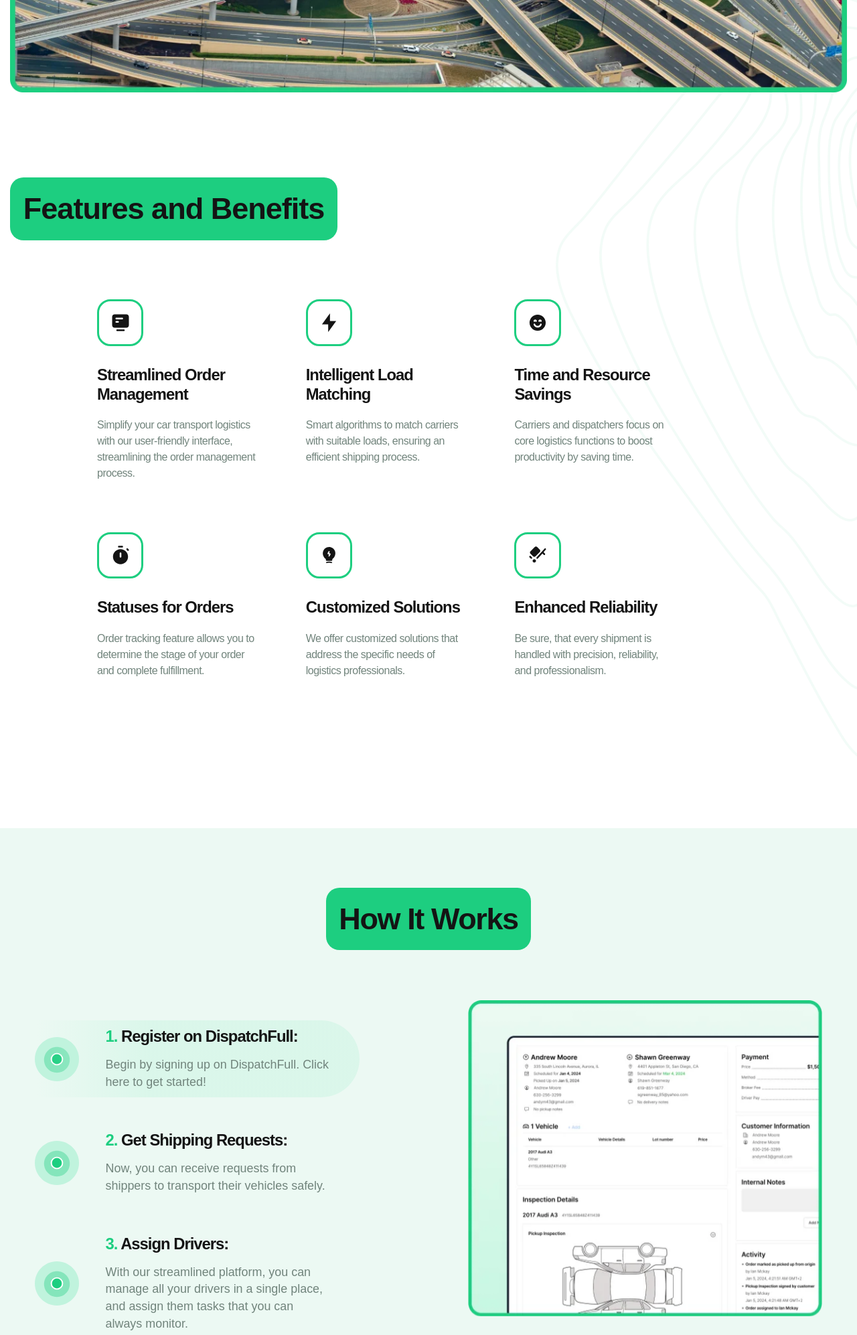
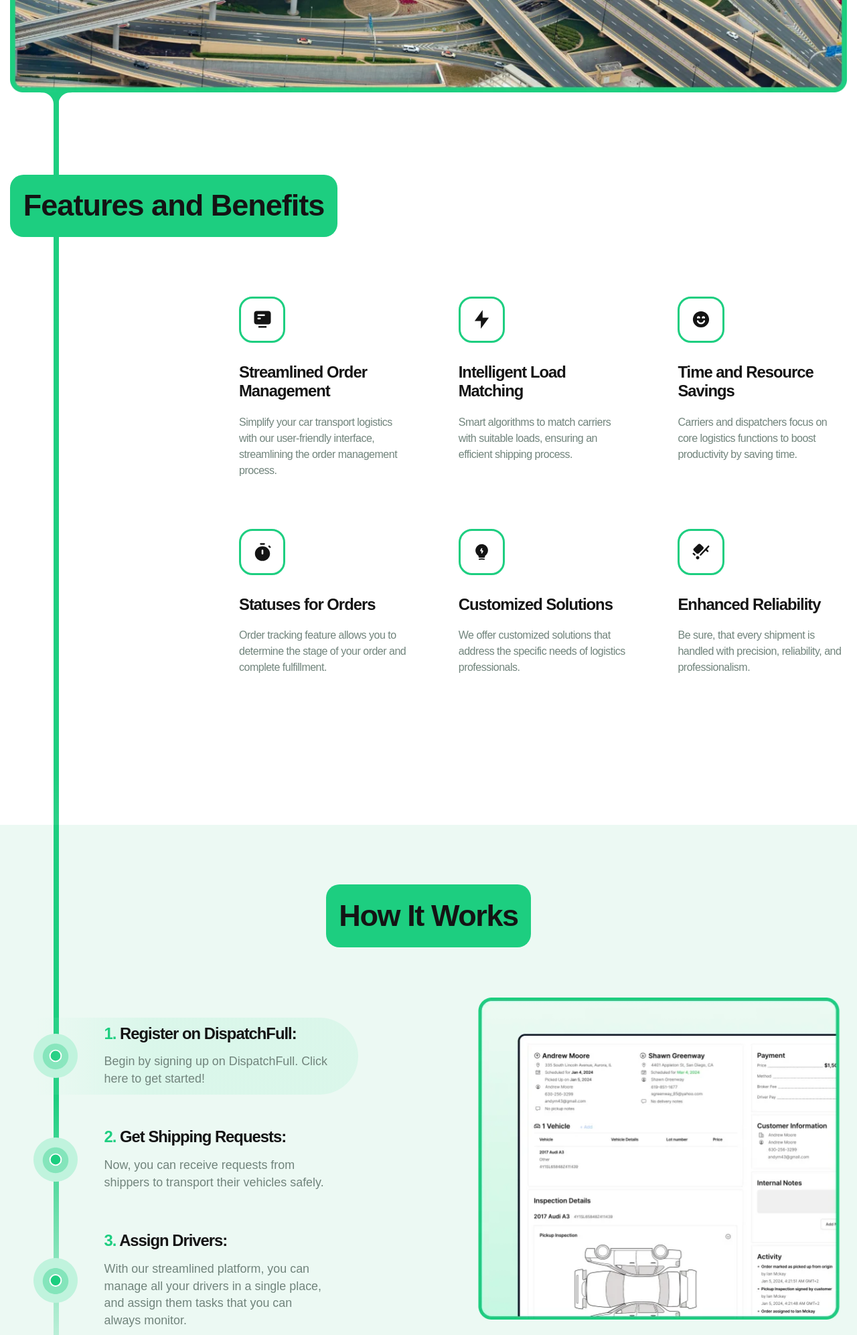
Before and after one commit to Boskolife/DispatchFull, a website built with Vite: page src/index.html in a window 1280 px wide. Shown: the part 780-2774 px from the top of the page at 67% size. Built offline with nearby package versions, Linux system fonts and the light colour scheme.

Commit message:
add lines

```diff
--- a/src/index.html
+++ b/src/index.html
@@ -17,11 +17,13 @@
           <div class="content">
             <div class="main_header">
               <h1 class="main_title">
-                <span class="green_text">Elevate Your Experience</span> with DispatchFull
+                <span class="green_text">Elevate Your Experience</span> with
+                DispatchFull
               </h1>
               <div class="descripotion">
                 <p class="text">
-                  Step into the future of logistics with DispatchFull, a dedicated platform for carriers and dispatchers.
+                  Step into the future of logistics with DispatchFull, a
+                  dedicated platform for carriers and dispatchers.
                 </p>
                 <div class="btn_wrap">
                   <a href="features.html" class="main_btn green_btn"
@@ -48,12 +50,13 @@
         </div>
       </section>
       <section class="benefits">
-        <img
-          class="lines_partners"
-          src="./image/site_elem_2.webp"
-          alt="lines"
-        />
         <div class="container">
+          <img class="line" src="./image/line.png" alt="line" />
+          <img
+            class="transition"
+            src="./image/transition.svg"
+            alt="transition"
+          />
           <div class="content">
             <div class="title_wrap">
               <h2 class="benefits_title">Features and Benefits</h2>
@@ -65,7 +68,8 @@
                 </div>
                 <h3 class="item_title">Streamlined Order Management</h3>
                 <p class="item_text">
-                  Simplify your car transport logistics with our user-friendly interface, streamlining the order management process.
+                  Simplify your car transport logistics with our user-friendly
+                  interface, streamlining the order management process.
                 </p>
               </div>
               <div class="item">
@@ -74,7 +78,8 @@
                 </div>
                 <h3 class="item_title">Intelligent Load Matching</h3>
                 <p class="item_text">
-                  Smart algorithms to match carriers with suitable loads, ensuring an efficient shipping process.
+                  Smart algorithms to match carriers with suitable loads,
+                  ensuring an efficient shipping process.
                 </p>
               </div>
               <div class="item">
@@ -83,7 +88,8 @@
                 </div>
                 <h3 class="item_title">Time and Resource Savings</h3>
                 <p class="item_text">
-                  Carriers and dispatchers focus on core logistics functions to boost productivity by saving time.
+                  Carriers and dispatchers focus on core logistics functions to
+                  boost productivity by saving time.
                 </p>
               </div>
               <div class="item">
@@ -92,7 +98,8 @@
                 </div>
                 <h3 class="item_title">Statuses for Orders</h3>
                 <p class="item_text">
-                  Order tracking feature allows you to determine the stage of your order and complete fulfillment.
+                  Order tracking feature allows you to determine the stage of
+                  your order and complete fulfillment.
                 </p>
               </div>
               <div class="item">
@@ -101,7 +108,8 @@
                 </div>
                 <h3 class="item_title">Customized Solutions</h3>
                 <p class="item_text">
-                  We offer customized solutions that address the specific needs of logistics professionals.
+                  We offer customized solutions that address the specific needs
+                  of logistics professionals.
                 </p>
               </div>
               <div class="item">
@@ -110,7 +118,8 @@
                 </div>
                 <h3 class="item_title">Enhanced Reliability</h3>
                 <p class="item_text">
-                  Be sure, that every shipment is handled with precision, reliability, and professionalism.
+                  Be sure, that every shipment is handled with precision,
+                  reliability, and professionalism.
                 </p>
               </div>
             </div>
@@ -119,6 +128,7 @@
       </section>
       <section class="how_works" id="how__it_works">
         <div class="container">
+          <img class="line" src="./image/line.png" alt="line" />
           <div class="title_wrap">
             <h2 class="works_title">How It Works</h2>
           </div>
@@ -131,7 +141,8 @@
                     <span class="green_text">1.</span> Register on DispatchFull:
                   </h3>
                   <p class="step_description">
-                    Begin by signing up on DispatchFull. Click here to get started!
+                    Begin by signing up on DispatchFull. Click here to get
+                    started!
                   </p>
                 </div>
               </div>
@@ -142,7 +153,8 @@
                     <span class="green_text">2.</span> Get Shipping Requests:
                   </h3>
                   <p class="step_description">
-                    Now, you can receive requests from shippers to transport their vehicles safely.
+                    Now, you can receive requests from shippers to transport
+                    their vehicles safely.
                   </p>
                 </div>
               </div>
@@ -153,7 +165,9 @@
                     <span class="green_text">3.</span> Assign Drivers:
                   </h3>
                   <p class="step_description">
-                    With our streamlined platform, you can manage all your drivers in a single place, and assign them tasks that you can always monitor.
+                    With our streamlined platform, you can manage all your
+                    drivers in a single place, and assign them tasks that you
+                    can always monitor.
                   </p>
                 </div>
               </div>
@@ -386,41 +400,52 @@
 
           <div class="content">
             <h2 class="join_title">
-              Ready to <span class="green_text">Supercharge</span> Your Dispatching? Join DispatchFull Today!
+              Ready to <span class="green_text">Supercharge</span> Your
+              Dispatching? Join DispatchFull Today!
             </h2>
             <p class="join_text">
-              Are you prepared to revolutionize your car dispatching experience? Sign up now and immerse yourself in the unparalleled DispatchFull journey. Join a community that prioritizes your efficiency, reliability, and satisfaction. Take the first step towards streamlining your dispatching process.
+              Are you prepared to revolutionize your car dispatching experience?
+              Sign up now and immerse yourself in the unparalleled DispatchFull
+              journey. Join a community that prioritizes your efficiency,
+              reliability, and satisfaction. Take the first step towards
+              streamlining your dispatching process.
             </p>
             <a href="#" class="green_btn">Sign Up Now</a>
           </div>
         </div>
       </section>
       <section class="partners">
-        <img
-          class="lines_partners"
-          src="./image/site_elem_2.webp"
-          alt="lines"
-        />
         <div class="container">
+          <img class="line" src="./image/line.png" alt="line" />
+          <img
+            class="transition"
+            src="./image/transition.svg"
+            alt="transition"
+          />
           <h2 class="partners_title">
             DispatchFull: Your Trusted Partner in Dispatching
           </h2>
           <div class="content">
             <p class="partners_text">
-              At DispatchFull, we prioritize your trust and security. Our commitment to safeguarding your information and ensuring secure transactions is reflected in every aspect of our platform.
+              At DispatchFull, we prioritize your trust and security. Our
+              commitment to safeguarding your information and ensuring secure
+              transactions is reflected in every aspect of our platform.
             </p>
             <div class="partners_column_wrap">
               <div class="column_left">
                 <div class="column_item">
                   <h3 class="column_title">Trust Badges</h3>
                   <p class="column_text">
-                    Explore DispatchFull adorned with industry-standard trust badges – SSL certificates, secure payment icons, and esteemed affiliations.
+                    Explore DispatchFull adorned with industry-standard trust
+                    badges – SSL certificates, secure payment icons, and
+                    esteemed affiliations.
                   </p>
                 </div>
                 <div class="column_item">
                   <h3 class="column_title">Secure Transactions</h3>
                   <p class="column_text">
-                    Experience confidence with DispatchFull’s state-of-the-art encryption, protecting every interaction on our platform.
+                    Experience confidence with DispatchFull’s state-of-the-art
+                    encryption, protecting every interaction on our platform.
                   </p>
                 </div>
               </div>
@@ -429,7 +454,9 @@
                   <h3 class="column_title">Privacy Commitment</h3>
                   <div class="column_text_wrap">
                     <p class="column_text">
-                      DispatchFull prioritizes data privacy, going beyond compliance to ensure your information is treated with utmost confidentiality.
+                      DispatchFull prioritizes data privacy, going beyond
+                      compliance to ensure your information is treated with
+                      utmost confidentiality.
                     </p>
                     <p class="column_text light">
                       Choose DispatchFull for a dispatching experience where
@@ -473,13 +500,20 @@
             />
             <div class="revolution_text">
               <h2 class="revolution_title">
-                <span class="green_text">Revolutionizing</span> Dispatching for Carriers and Dispatchers
+                <span class="green_text">Revolutionizing</span> Dispatching for
+                Carriers and Dispatchers
               </h2>
               <p class="text">
-                Step into the future of car transportation with DispatchFull, your exclusive platform designed solely for carriers and dispatchers. We are on a mission to redefine the dispatching landscape, introducing efficiency, customization, and simplicity.
-                <br>
-                <br>
-                At DispatchFull, we recognize and cater to the distinctive requirements of carriers and dispatchers, shaping our platform to meet your needs with precision and innovation.
+                Step into the future of car transportation with DispatchFull,
+                your exclusive platform designed solely for carriers and
+                dispatchers. We are on a mission to redefine the dispatching
+                landscape, introducing efficiency, customization, and
+                simplicity.
+                <br />
+                <br />
+                At DispatchFull, we recognize and cater to the distinctive
+                requirements of carriers and dispatchers, shaping our platform
+                to meet your needs with precision and innovation.
               </p>
               <a href="why.html" class="green_btn">More About Us</a>
             </div>
@@ -503,10 +537,15 @@
 
           <div class="content">
             <h2 class="join_title">
-              Connect with <span class="green_text">DispatchFull</span> - Your Partner in Streamlined Dispatching
+              Connect with <span class="green_text">DispatchFull</span> - Your
+              Partner in Streamlined Dispatching
             </h2>
             <p class="join_text">
-              <span class="green_text">Need assistance or have inquiries?</span> Reach out to DispatchFull for prompt and reliable support. Our dedicated team is here to assist you in navigating the dispatching landscape with ease. Connect with us now and experience the future of efficient dispatching.
+              <span class="green_text">Need assistance or have inquiries?</span>
+              Reach out to DispatchFull for prompt and reliable support. Our
+              dedicated team is here to assist you in navigating the dispatching
+              landscape with ease. Connect with us now and experience the future
+              of efficient dispatching.
             </p>
             <a href="#" class="green_btn">Get in touch</a>
           </div>
--- a/src/styles/layout/_common.scss
+++ b/src/styles/layout/_common.scss
@@ -140,29 +140,57 @@ html {
 }
 
 .benefits {
-  padding-top: 130px;
-  @include adaptive-value('padding-top', 130, 65, 1);
   @include adaptive-value('padding-bottom', 230, 70, 1);
-  position: relative;
-
-  .lines_partners {
+  overflow: hidden;
+
+  .container {
+    @include adaptive-value('padding-top', 125, 65, 1);
+    position: relative;
+  }
+
+  .line {
     position: absolute;
-    right: 0;
-    top: -40%;
-    z-index: -2;
-  }
-
-  .benefits_route {
+    left: 80px;
+    top: 0;
+    z-index: 1;
+    width:8px;
+    height: 250%;
+
+    @include media('<tablet') {
+      width: 4px;
+      left: 40px;
+    }
+  }
+
+  .transition {
     position: absolute;
-    left: 192px;
-    top: -18px;
-    height: 100%;
-    z-index: -1;
+    top: -6px;
+    left: 60px;
+    transform: rotateZ(180deg);
+
+    @include media('<tablet') {
+      width: 24px;
+      top: -4px;
+      left: 30px;
+    }
   }
 
   .title_wrap {
     position: relative;
     max-width: max-content;
+    z-index: 2;
+  }
+
+  .transition_2 {
+    position: absolute;
+    top: -20px;
+    left: 45.5px;
+
+    @include media('<tablet') {
+      width: 24px;
+      top: -10px;
+      left: 14.5px;
+    }
   }
 
   .benefits_title {
@@ -174,7 +202,6 @@ html {
     @include adaptive-value('padding-bottom', 20, 15, 1);
     @include adaptive-value('padding-right', 20, 15, 1);
     @include adaptive-value('padding-left', 20, 15, 1);
-    @include adaptive-value('margin-bottom', 30, 20, 1);
     background-color: $green;
     border-radius: 20px;
     max-width: max-content;
@@ -198,15 +225,24 @@ html {
     display: grid;
     grid-template: 1fr / repeat(3, 1fr);
     @include adaptive-value('gap', 77, 35, 1);
-    max-width: 860px;
-    width: 100%;
-    margin: 0 auto 0 130px;
-
-    @include media('<desktop') {
-      margin: 0 auto;
-      grid-template: 1fr / repeat(auto-fit, minmax(220px, 320px));
-      max-width: 100%;
+    max-width: 908px;
+    width: 100%;
+    margin: 0 0 0 auto;
+
+    @include media('<desktop') {
+      grid-template: 1fr / repeat(auto-fit, minmax(220px, 520px));
       justify-content: center;
+      max-width: 640px;
+    }
+
+    @include media('<tablet') {
+      gap: 20px;
+      justify-items: start;
+      max-width: 400px;
+    }
+
+    @include media('<phone') {
+      max-width: 300px;
     }
   }
 
@@ -247,12 +283,32 @@ html {
 
 .how_works {
   background-color: $greenEC;
-  @include adaptive-value('padding-top', 90, 60, 1);
   @include adaptive-value('padding-bottom', 130, 0, 1);
-  position: relative;
 
   @include media('<desktop') {
     padding-bottom: 0;
+  }
+
+  .container {
+    position: relative;
+    @include adaptive-value('padding-top', 90, 60, 1);
+    max-width: 1326px;
+    width: 100%;
+    margin: 0 auto;
+  }
+
+  .line {
+    position: absolute;
+    left: 80px;
+    top: 0;
+    z-index: 1;
+    height: 100%;
+    width: 8px;
+
+    @include media('<tablet') {
+      width: 4px;
+      left: 40px;
+    }
   }
 
   .title_wrap {
@@ -278,17 +334,7 @@ html {
     z-index: 1;
   }
 
-  .transition_elem {
-    position: absolute;
-    bottom: -20px;
-    left: 50%;
-    transform: translateX(-50%) rotateZ(180deg);
-  }
-
   .content {
-    max-width: 1176px;
-    width: 100%;
-    margin: 0 auto;
     display: flex;
     align-items: flex-start;
     justify-content: space-between;
@@ -302,15 +348,25 @@ html {
   }
 
   .steps_wrap {
-    width: 50%;
     margin-top: 40px;
-
-    @include media('<desktop') {
-      margin: 0 0 50px 0;
+    margin-left: 35px;
+
+    @include media('<desktop') {
+      margin-top: 0;
+      margin-bottom: 50px;
+      margin-left: 80px;
+      display: flex;
+      align-items: flex-start;
+      flex-direction: column;
       width: 100%;
-      display: flex;
-      align-items: center;
-      flex-direction: column;
+    }
+
+    @include media('<tablet') {
+      margin-left: 0px;
+    }
+
+    @include media('<phone') {
+      margin-left: 3px;
     }
   }
 
@@ -326,9 +382,11 @@ html {
     @include adaptive-value('column-gap', 40, 25, 1);
     max-width: 500px;
     position: relative;
+    z-index: 2;
     @include adaptive-value('margin-bottom', 60, 50, 1);
 
     @include media('<desktop') {
+      max-width: 100%;
       align-items: flex-start;
     }
   }
@@ -397,7 +455,11 @@ html {
 
     @include media('<desktop') {
       justify-content: center;
-      margin: 0;
+      margin-left: 90px;
+    }
+
+    @include media('<tablet') {
+      margin-left: 70px;
     }
   }
 
@@ -674,7 +736,6 @@ html {
 
 .join {
   @include adaptive-value('padding-top', 120, 60, 1);
-  @include adaptive-value('padding-bottom', 120, 60, 1);
 
   .container {
     position: relative;
@@ -733,23 +794,35 @@ html {
 }
 
 .partners {
-  position: relative;
-  @include adaptive-value('padding-top', 130, 60, 1);
-  @include adaptive-value('padding-bottom', 130, 60, 1);
-
-  .lines_partners {
-    position: absolute;
-    right: 0;
-    top: -70%;
-    z-index: -2;
-  }
-
-  .route {
+
+  .container {
+    @include adaptive-value('padding-top', 130, 60, 1);
+    @include adaptive-value('padding-bottom', 130, 60, 1);
+    position: relative;
+  }
+
+  .line {
     position: absolute;
     top: 0;
-    left: 14%;
+    left: 70px;
+    @include adaptive-value('left', 70, -70, 1);
     z-index: -1;
-    width: 80%;
+    height: 100%;
+    width: 8px;
+
+    @include media('<1200px') {
+      display: none;
+    }
+  }
+
+  .transition {
+    position: absolute;
+    @include adaptive-value('top', 110, 30, 1);
+    @include adaptive-value('left', 50, -80, 1);
+
+    @include media('<1200px') {
+      display: none;
+    }
   }
 
   .content {
```
Also changed, not shown: public/image/line.png (added), public/image/transition.svg (added).
